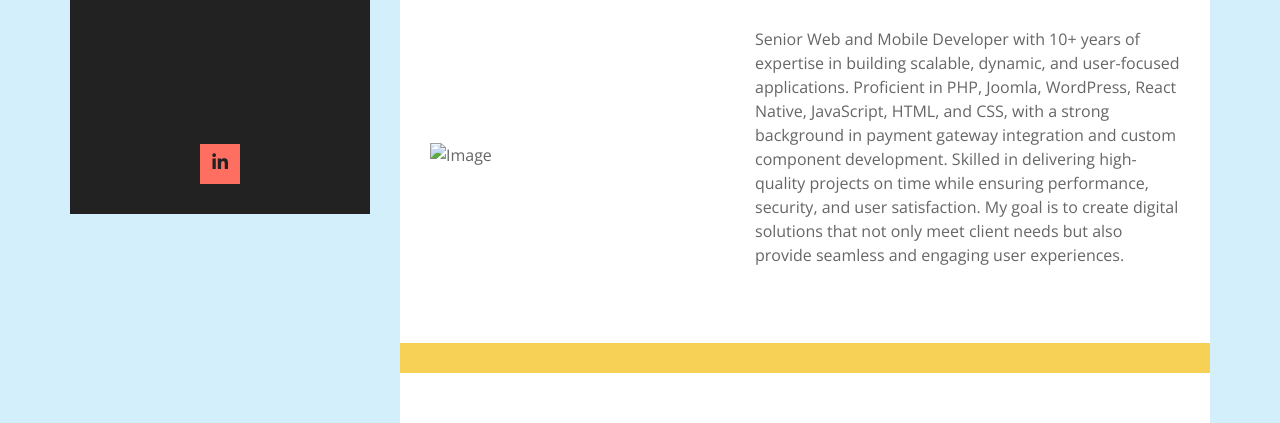
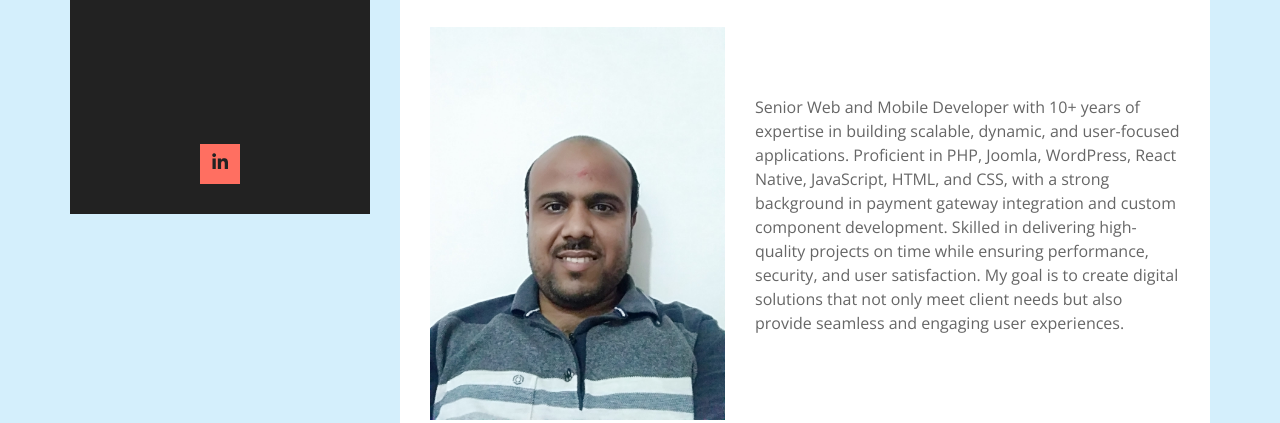
Before and after one commit to coderevolts/coderevolts.github.io, a plain HTML site: page index.html in a window 1280 px wide. Shown: the part 586-1009 px from the top of the page. Drawn offline with nearby package versions, Linux system fonts and the light colour scheme.

Commit message:
Update index.html

```diff
--- a/index.html
+++ b/index.html
@@ -97,7 +97,7 @@
                         </div>
                         <div class="row align-items-center">
                             <div class="col-md-6 col-lg-5">
-                                <img src="img/profile1.png" alt="Image">
+                                <img src="https://coderevolts.github.io/docs/sanjay_img.jpg" alt="Image">
                             </div>
                             <div class="col-md-6 col-lg-7">
                                 <p>
```
